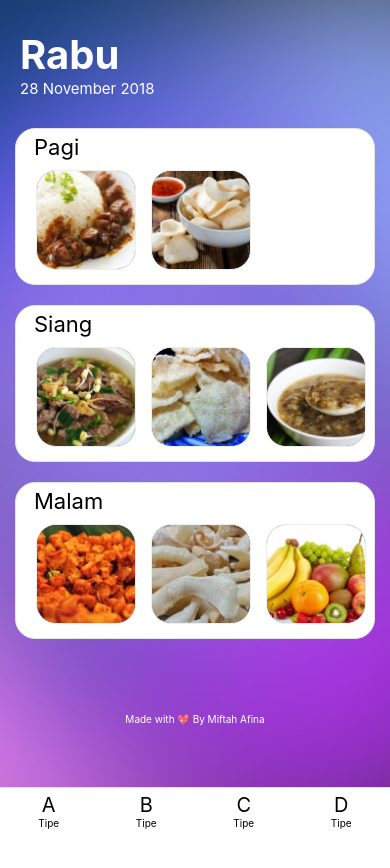
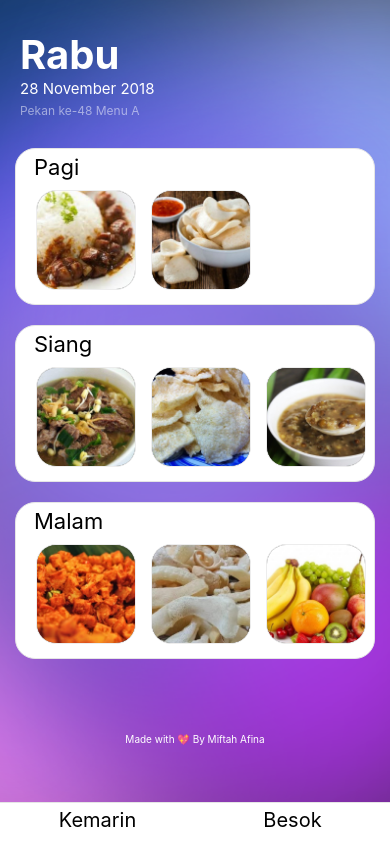
Before and after one commit to miftahafina/makan-apa, a React Native app: screen / in a window 390 px wide. Shown: the top 868 px of the page. Built offline with nearby package versions, Linux system fonts and the light colour scheme.

Commit message:
Display type of menu based on week number

```diff
--- a/App.js
+++ b/App.js
@@ -5,30 +5,58 @@ import SideDishScroller from './components/SideDishScroller';
 import Today from './components/Today';
 import TypeNav from './components/TypeNav';
 import CreditFooter from './components/CreditFooter';
+import Moment from 'moment';
 
 export default class App extends React.Component {
   state = {
-    dayIndonesia: ['Ahad', 'Senin', 'Selasa', 'Rabu', 'Kamis', 'Jum\'at', 'Sabtu'],
+    dayIndonesia  : ['Ahad', 'Senin', 'Selasa', 'Rabu', 'Kamis', 'Jum\'at', 'Sabtu'],
     monthIndonesia: ['Januari', 'Februari', 'Maret', 'April', 'Mei', 'Juni', 'Juli', 'Agustus', 'September', 'Oktober', 'November', 'Desember'],
 
-    day     : new Date().getDay(),
-    date    : new Date().getDate(),
-    month   : new Date().getMonth(),
-    year    : new Date().getFullYear(),
+    day  : new Date().getDay(),
+    date : new Date().getDate(),
+    month: new Date().getMonth(),
+    year : new Date().getFullYear(),
+    week : Moment().week(),
 
-    schedule: schedule
+    schedule: schedule,
+    menu_a: [48,52,4, 8,12,16,20,24,28,32,36,40,44],
+    menu_b: [49, 1,5, 9,13,17,21,25,29,33,37,41,45],
+    menu_c: [50, 2,6,10,14,18,22,26,30,34,38,42,46],
+    menu_d: [51, 3,7,11,15,19,23,27,31,35,39,43,47]
   }
 
   render() {
-    const { day, date, month, year, schedule, dayIndonesia, monthIndonesia, } = this.state;
+    const { day, date, month, year, week, schedule, dayIndonesia, monthIndonesia, menu_a, menu_b, menu_c, menu_d, } = this.state;
     const { container, verticalScroll } = styles;
+
+    let type = 0;
+    let typeId = '';
+
+    if (menu_a.indexOf(week) >= 0) {
+      type   = 0;
+      typeId = 'A';
+
+    } else if (menu_b.indexOf(week) >= 0) {
+      type   = 1;
+      typeId = 'B';
+
+    } else if (menu_c.indexOf(week) >= 0) {
+      type   = 2;
+      typeId = 'C';
+
+    } else if (menu_d.indexOf(week) >= 0) {
+      type   = 3;
+      typeId = 'D';
+    }
+
 
     return (
       <View style={container}>
         <ImageBackground source={require('./assets/img/bg.png')} style={{width: '100%', height: '100%'}}>
           <ScrollView style={verticalScroll} showsVerticalScrollIndicator={false}>
             <Today day={dayIndonesia[day]}
-            date={date + ' ' + monthIndonesia[month] + ' ' + year}/>
+            date={date + ' ' + monthIndonesia[month] + ' ' + year}
+            week={week} typeId={typeId}/>
 
             <SideDishScroller meal='breakfast' mealId='Pagi' day={day} />
             <SideDishScroller meal='lunch' mealId='Siang' day={day} />
@@ -53,7 +81,7 @@ const styles = StyleSheet.create({
   },
 
   verticalScroll: {
-    marginBottom: 57
+    marginBottom: 27
   }
 });
 
--- a/components/Today.js
+++ b/components/Today.js
@@ -3,7 +3,7 @@ import { StyleSheet, Text, View } from 'react-native';
 
 export default class Today extends React.Component {
   render() {
-    const {container, day, date} = styles;
+    const {container, day, date, week} = styles;
 
     return (
       <View style={container}>
@@ -13,6 +13,10 @@ export default class Today extends React.Component {
 
         <Text style={date}>
           {this.props.date}
+        </Text>
+
+        <Text style={week}>
+          Pekan ke-{this.props.week} Menu {this.props.typeId}
         </Text>
       </View>
     )
@@ -33,7 +37,14 @@ const styles = StyleSheet.create({
 
   date: {
     fontSize    : 15,
+    marginBottom: 5,
+    color       : '#fff'
+  },
+
+  week: {
+    fontSize    : 12,
     marginBottom: 30,
-    color       : '#fff'
+    color       : '#fff',
+    opacity: 0.5
   }
 })
--- a/components/TypeButton.js
+++ b/components/TypeButton.js
@@ -10,7 +10,6 @@ export default class TypeButton extends React.Component {
         <Text style={text}>
           {this.props.type}
         </Text>
-        <Text style={smallText}>Tipe</Text>
       </TouchableOpacity>
     )
   }
@@ -21,7 +20,7 @@ const styles = StyleSheet.create({
     flex: 1,
     flexDirection  : 'column',
     justifyContent : 'flex-start',
-    height         : 115,
+    height         : 85,
     backgroundColor: '#fff',
     borderTopWidth : 1,
     borderColor    : '#e5e5e5'
@@ -33,10 +32,5 @@ const styles = StyleSheet.create({
     fontSize  : 20,
     color     : 'black',
     textAlign : 'center',
-  },
-
-  smallText: {
-    fontSize : 10,
-    textAlign: 'center'
   }
 })
--- a/components/TypeNav.js
+++ b/components/TypeNav.js
@@ -8,10 +8,8 @@ export default class TypeNav extends React.Component {
 
     return (
       <View style={container}>
-        <TypeButton type='A'/>
-        <TypeButton type='B'/>
-        <TypeButton type='C'/>
-        <TypeButton type='D'/>
+        <TypeButton type='Kemarin'/>
+        <TypeButton type='Besok'/>
       </View>
     )
   }
--- a/package.json
+++ b/package.json
@@ -10,6 +10,7 @@
   },
   "dependencies": {
     "expo": "^31.0.5",
+    "moment": "^2.22.2",
     "react": "16.5.0",
     "react-native": "https://github.com/expo/react-native/archive/sdk-31.0.0.tar.gz"
   },
```
Also changed, not shown: 1 other file (tests, documents, lock files or other folders).
